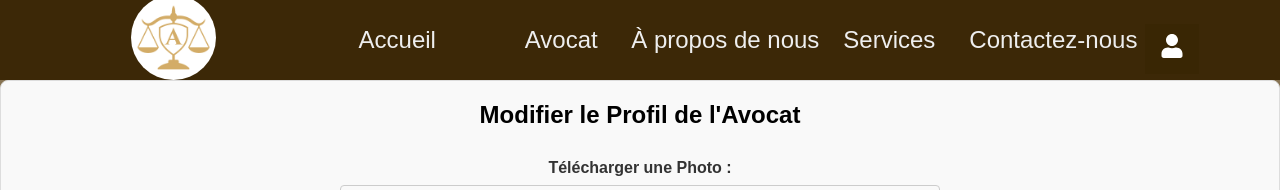
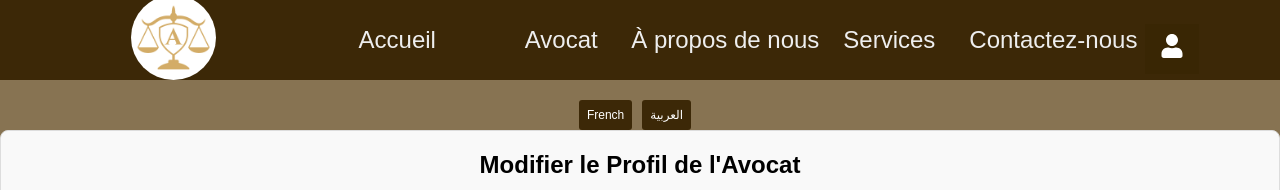
Before and after one commit to djihanem/GLP, a React (Create React App) app in the folder frontend/: page /editprofile in a window 1280 px wide. Shown: the top 190 px of the page. Built offline with nearby package versions, Linux system fonts and the light colour scheme; no server answers; a web font is replaced by a local one.

Commit message:
edit profile tranlation done

```diff
--- a/frontend/src/component/EditProfile.js
+++ b/frontend/src/component/EditProfile.js
@@ -1,4 +1,7 @@
+// src/components/EditProfile.js
 import React, { useEffect, useState } from "react";
+import { useTranslation } from 'react-i18next';
+import i18n from '../i18n';
 import Footer from "./Footer";
 import NavBar from "./NavBar";
 import "./Editprofile.css";
@@ -6,6 +9,12 @@ import { useNavigate } from "react-router-dom";
 import { useLocation } from "react-router-dom";
 
 const EditProfile = () => {
+  const { t } = useTranslation();
+  const changeLanguage = (lng) => {
+      console.log('Changing language to:', lng);
+      i18n.changeLanguage(lng);
+  };
+
   const location = useLocation();
   const searchParams = new URLSearchParams(location.search);
   const lawyerId = searchParams.get("id");
@@ -13,7 +22,7 @@ const EditProfile = () => {
   let [lawyer, setLawyer] = useState({});
 
   useEffect(() => {
-    getLawyer(); // Ajoutez des parenthèses pour appeler la fonction
+    getLawyer();
   }, [lawyerId]);
 
   let getLawyer = async () => {
@@ -46,23 +55,25 @@ const EditProfile = () => {
   const handleSubmit = (e) => {
     updateLawyer();
     e.preventDefault();
-    window.location.reload(); // Recharge la page après la soumission du formulaire
-    console.log("Profil de l'avocat mis à jour :", lawyer);
+    window.location.reload();
+    console.log("Lawyer profile updated:", lawyer);
   };
 
   return (
     <div className="edit-lawyer-profile">
       <NavBar />
+      <button onClick={() => changeLanguage('fr')} className='translate'>French</button>
+        <button onClick={() => changeLanguage('ar')} className='translate'>العربية</button>
       <div className="editing-section">
-        <h2>Modifier le Profil de l'Avocat</h2>
+        <h2>{t('editProfile.title')}</h2>
         <form className="profile-form">
           <div className="form-group-img">
-            <label htmlFor="image">Télécharger une Photo :</label>
+            <label htmlFor="image">{t('editProfile.form.uploadPhoto')}</label>
             <input type="file" id="image" name="image" accept="image/*" />
           </div>
 
           <div className="form-group">
-            <label htmlFor="firstName">Prénom :</label>
+            <label htmlFor="firstName">{t('editProfile.form.firstName')}</label>
             <input
               type="text"
               id="firstName"
@@ -75,7 +86,7 @@ const EditProfile = () => {
           </div>
 
           <div className="form-group">
-            <label htmlFor="secondName">Nom :</label>
+            <label htmlFor="secondName">{t('editProfile.form.lastName')}</label>
             <input
               type="text"
               id="secondName"
@@ -88,7 +99,7 @@ const EditProfile = () => {
           </div>
 
           <div className="form-group">
-            <label htmlFor="specialite">Spécialité :</label>
+            <label htmlFor="specialite">{t('editProfile.form.speciality')}</label>
             <input
               type="text"
               id="specialite"
@@ -100,7 +111,7 @@ const EditProfile = () => {
             />
           </div>
           <div className="form-group">
-            <label htmlFor="description">Description :</label>
+            <label htmlFor="description">{t('editProfile.form.description')}</label>
             <textarea
               id="description"
               name="description"
@@ -112,7 +123,7 @@ const EditProfile = () => {
           </div>
 
           <div className="form-group-lang">
-            <label htmlFor="langues">Langues :</label>
+            <label htmlFor="langues">{t('editProfile.form.languages')}</label>
             <select
               id="langues"
               name="languages"
@@ -130,7 +141,7 @@ const EditProfile = () => {
             </select>
           </div>
           <div className="form-group">
-            <label htmlFor="phoneNumber">Téléphone :</label>
+            <label htmlFor="phoneNumber">{t('editProfile.form.phoneNumber')}</label>
             <input
               type="tel"
               id="phoneNumber"
@@ -142,7 +153,7 @@ const EditProfile = () => {
             />
           </div>
           <div className="form-group">
-            <label htmlFor="email">Email :</label>
+            <label htmlFor="email">{t('editProfile.form.email')}</label>
             <input
               type="email"
               id="email"
@@ -154,7 +165,7 @@ const EditProfile = () => {
             />
           </div>
           <div className="form-group">
-            <label htmlFor="adresse">Adresse :</label>
+            <label htmlFor="adresse">{t('editProfile.form.address')}</label>
             <textarea
               id="adresse"
               name="adresse"
@@ -164,9 +175,8 @@ const EditProfile = () => {
               }}
             ></textarea>
           </div>
-          {/* Pour des champs plus avancés, envisagez d'utiliser des composants tels que MultiSelect pour les compétences, expériences, etc. */}
           <button type="submit" className="save-button" onClick={handleSubmit}>
-            Enregistrer les Changements
+            {t('editProfile.form.saveChanges')}
           </button>
         </form>
       </div>
--- a/frontend/src/component/Editprofile.css
+++ b/frontend/src/component/Editprofile.css
@@ -103,3 +103,19 @@ button.save-button:hover {
 .form-group-lang select option:checked {
     background-color: #e0e0e0;
 }
+
+
+
+/* styles for the translation button */
+
+.translate {
+    background-color: rgba(58, 38, 5, 0.959);
+    color: #fff;
+    padding: 8px;
+    border-radius: 3px;
+    border: none;
+    cursor: pointer;
+    margin-top: 20px;
+    font-size: 12px;
+    margin-right: 10px;
+  }
--- a/frontend/src/i18n.js
+++ b/frontend/src/i18n.js
@@ -48,6 +48,21 @@ i18n
               clientLastName: 'Nom du client',
             },
           },
+          editProfile: {
+            title: 'Modifier le Profil de l\'Avocat',
+            form: {
+              uploadPhoto: 'Télécharger une Photo :',
+              firstName: 'Prénom :',
+              lastName: 'Nom :',
+              speciality: 'Spécialité :',
+              description: 'Description :',
+              languages: 'Langues :',
+              phoneNumber: 'Téléphone :',
+              email: 'Email :',
+              address: 'Adresse :',
+              saveChanges: 'Enregistrer les Changements',
+            },
+          },
         },
       },
       ar: {
@@ -92,6 +107,21 @@ i18n
               clientLastName: 'اسم العميل الأخير',
             },
           },
+          editProfile: {
+            title: 'تعديل ملف المحامي',
+            form: {
+              uploadPhoto: 'تحميل صورة :',
+              firstName: 'الاسم الأول :',
+              lastName: 'اسم العائلة :',
+              speciality: 'التخصص :',
+              description: 'الوصف :',
+              languages: 'اللغات :',
+              phoneNumber: 'رقم الهاتف :',
+              email: 'البريد الإلكتروني :',
+              address: 'العنوان :',
+              saveChanges: 'حفظ التغييرات',
+            },
+          },
         },
       },
     },
```
Also changed, not shown: frontend/src/component/translationButton.js (added, +20 -0 lines), frontend/src/component/translate.css (added).
